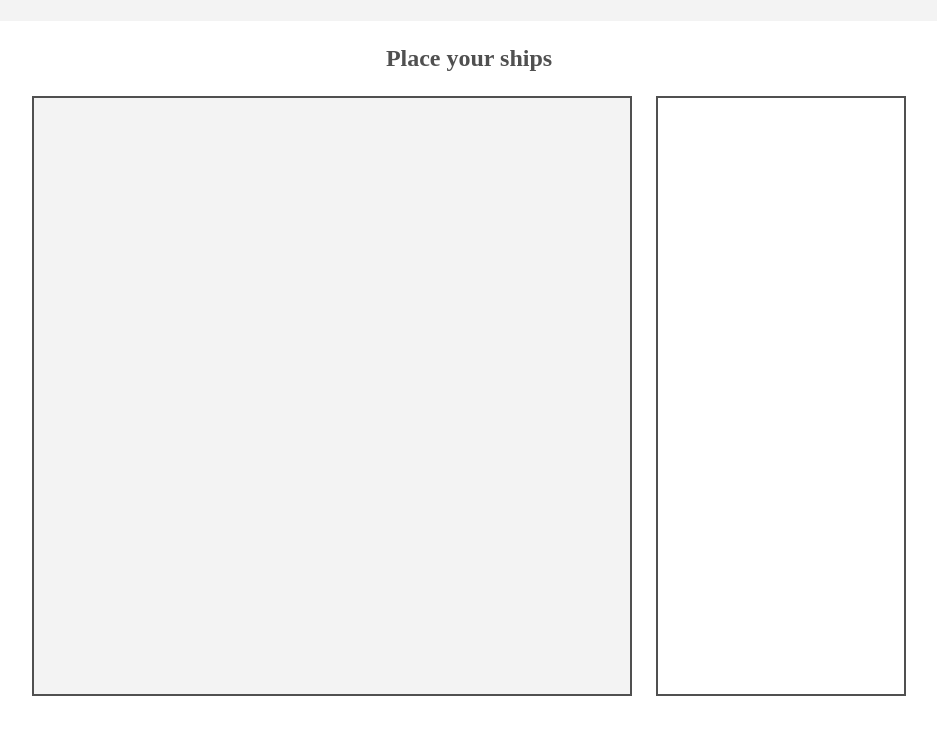
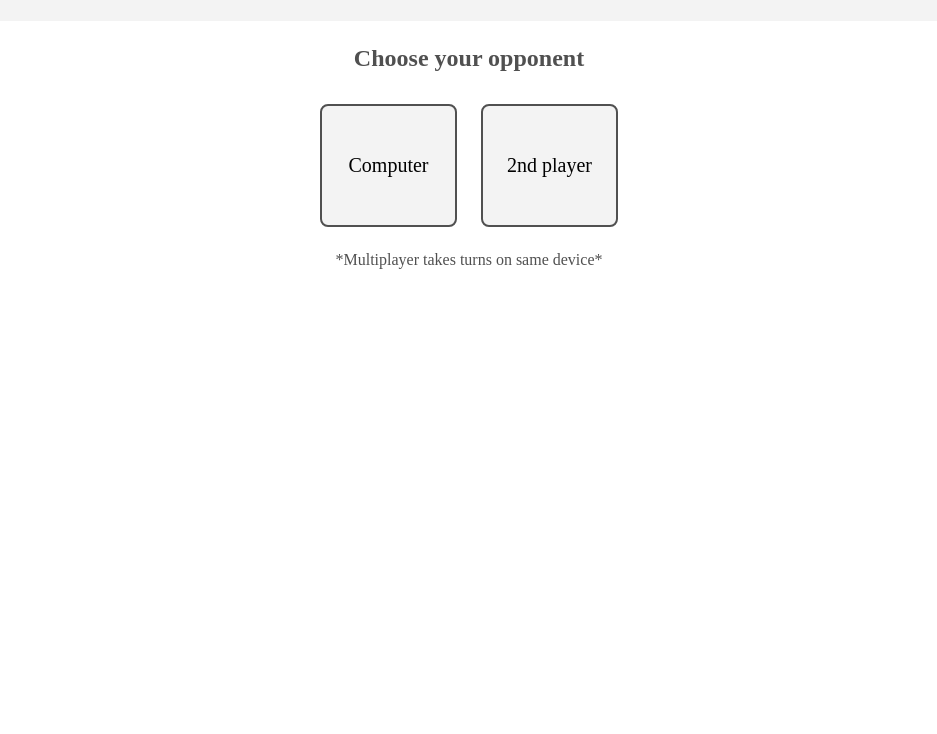
Before and after one commit to WitherMite/battleship, a website: page index.html in a window 1280 px wide. Shown: the part 64-798 px from the top of the page, without its empty margins (171-1108 px from the left). Drawn offline with Linux system fonts and the light colour scheme.

Commit message:
Create game menu

```diff
--- a/index.html
+++ b/index.html
@@ -13,11 +13,14 @@
     </header>
     <main class="game-window">
       <!-- change content depending on game stage -->
-      <h2 class="directions">Place your ships</h2>
+      <h2 class="directions">Choose your opponent</h2>
       <div class="ui-container">
-        <div class="pregame-ui">
-          <div class="game-grid"></div>
-          <div class="ship-container"></div>
+        <div class="menu-ui">
+          <form class="opponent-selection" novalidate>
+            <button value="cpu" class="menu-btn cpu-btn">Computer</button>
+            <button value="p2" class="menu-btn p2-btn">2nd player</button>
+          </form>
+          <p class="p2-info">*Multiplayer takes turns on same device*</p>
         </div>
       </div>
     </main>
@@ -25,7 +28,11 @@
     <template id="menu-ui-template">
       <!-- select cpu/irl opponent -->
       <div class="menu-ui">
-        <form class="opponent-selection" novalidate></form>
+        <form class="opponent-selection" novalidate>
+          <button value="cpu" class="menu-btn cpu-btn">Computer</button>
+          <button value="p2" class="menu-btn p2-btn">2nd player</button>
+        </form>
+        <p class="p2-info">*Multiplayer takes turns on same device*</p>
       </div>
     </template>
 
--- a/reset.css
+++ b/reset.css
@@ -3,3 +3,10 @@
     padding: 0;
     box-sizing: border-box;
 }
+
+button {
+    border: none;
+    background: none;
+    font: inherit;
+    cursor: pointer;
+}
--- a/style.css
+++ b/style.css
@@ -3,6 +3,7 @@
 :root {
     --background-color: rgb(255, 255, 255);
     --secondary-color: rgb(243, 243, 243);
+    --focus-color: rgb(221, 221, 221);
     --font-color: rgb(80, 80, 80);
 }
 
@@ -87,3 +88,34 @@ header {
     try using an @container rule to place ships in ship container differently
     when inline or below board
 */
+
+/* Player menu */
+
+.menu-ui {
+    display: flex;
+    flex-direction: column;
+    gap: 1.5rem;
+}
+
+.opponent-selection {
+    margin-top: 0.5rem;
+    display: grid;
+    grid-template-columns: 1fr 1fr;
+    gap: 1.5rem;
+}
+
+.menu-btn {
+    font-size: 1.25rem;
+    background-color: var(--secondary-color);
+    border: 2px solid var(--font-color);
+    border-radius: 8px;
+    padding: 3rem 1.5rem;
+}
+
+.menu-btn:hover {
+    background-color: var(--focus-color);
+}
+
+.p2-info {
+    text-align: center;
+}
```
